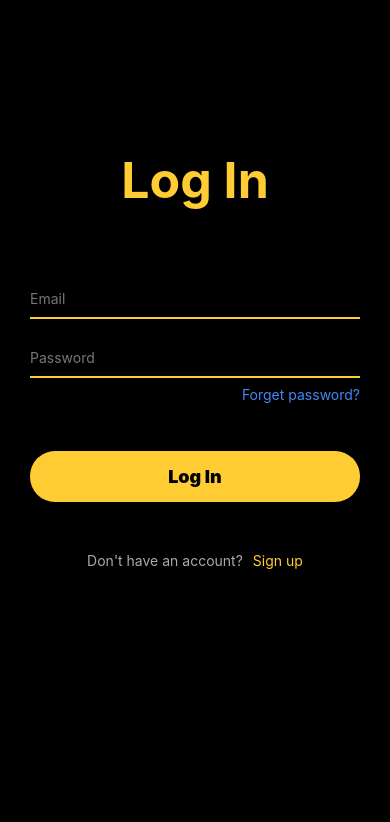
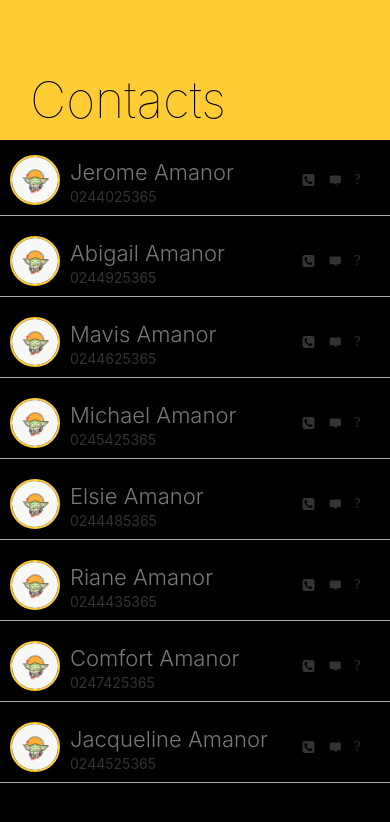
Before and after one commit to siawfish/mobileLoginScreen, a React Native app: screen / in a window 390 px wide. Shown: the top 822 px of the page. Built offline with nearby package versions, Linux system fonts and the light colour scheme.

Commit message:
Completed contacts screen

```diff
--- a/App.js
+++ b/App.js
@@ -1,98 +1,9 @@
 import React from 'react';
-import { StyleSheet, Text, View, ScrollView, TextInput, TouchableOpacity } from 'react-native';
+import LoginScreen from './LoginScreen'
+import ContactList from './ContactList'
 
 export default function App() {
   return (
-    <ScrollView style={styles.container} showsVerticalScrollIndicator={false}>
-      <View style={styles.titleContainer}>
-        <Text style={styles.title}>Log In</Text>
-      </View>
-
-      <View style={styles.formContainer} >
-        <View style={styles.input} >
-          <TextInput placeholder='Email' placeholderTextColor='#777'/>
-        </View>
-
-        <View style={styles.input} >
-          <TextInput placeholder='Password' placeholderTextColor='#777'/>
-        </View>
-
-        <Text style={styles.forgotPass}>Forget password?</Text>
-
-        <TouchableOpacity style={styles.button}>
-          <Text style={styles.buttonText}>Log In</Text>
-        </TouchableOpacity>
-      </View>
-
-      <View style={styles.signupContainer}>
-        <Text style={styles.signupText}>Don't have an account?</Text>
-        <Text style={styles.signupLink}>Sign up</Text>
-      </View>
-    </ScrollView>
+    <ContactList/>
   );
 }
-
-const styles = StyleSheet.create({
-  container: {
-    flex: 1,
-    backgroundColor: '#000',
-    paddingHorizontal: 30,
-    paddingVertical:150
-  },
-
-  titleContainer:{
-    alignSelf:'center',
-  },
-
-  title: {
-    color: '#ffcc33',
-    fontSize: 50,
-    fontWeight: '700',
-  },
-
-  formContainer: {
-    marginTop: 50,
-  },
-
-  input: {
-    marginTop:20,
-    borderBottomColor:'#ffcc33',
-    borderBottomWidth: 2,
-    paddingVertical:10
-  },
-
-  forgotPass: {
-    color: '#4287f5',
-    alignSelf: 'flex-end',
-    paddingVertical: 8
-  },
-
-  button: {
-    backgroundColor:'#ffcc33',
-    borderRadius: 25,
-    textAlign: 'center',
-    marginTop: 40
-  },
-
-  buttonText: {
-    paddingVertical: 15,
-    textAlign: 'center',
-    fontSize: 18,
-    fontWeight:'900'
-  },
-
-  signupContainer: {
-    alignSelf: 'center',
-    marginTop: 50,
-    flexDirection: 'row'
-  },
-
-  signupText: {
-    color: '#aaa'
-  },
-
-  signupLink: {
-    color: '#ffcc33',
-    marginLeft: 10
-  }
-});
--- /dev/null
+++ b/ContactList.js
@@ -0,0 +1,60 @@
+import React, { Component } from 'react'
+import { ScrollView, StyleSheet, FlatList, View, Text } from 'react-native'
+import Contact from './components/contact'
+
+export default class ContactList extends Component {
+    render() {
+        const contacts = [
+            {name:'Jerome Amanor', phone:'0244025365'},
+            {name:'Abigail Amanor', phone:'0244925365'},
+            {name:'Mavis Amanor', phone:'0244625365'},
+            {name:'Michael Amanor', phone:'0245425365'},
+            {name:'Elsie Amanor', phone:'0244485365'},
+            {name:'Riane Amanor', phone:'0244435365'},
+            {name:'Comfort Amanor', phone:'0247425365'},
+            {name:'Jacqueline Amanor', phone:'0244525365'},
+            {name:'Gerald Amanor', phone:'0244925365'}
+        ]
+        return (
+            <View style={styles.container}>
+                <View style={styles.titleContainer}>
+                    <Text style={styles.title}>Contacts</Text>
+                </View>
+                <ScrollView style={styles.listContainer} showsVerticalScrollIndicator>
+                    <FlatList
+                        data={contacts}
+                        renderItem={({item})=>{
+                            return <Contact name={item.name} phone={item.phone}/>
+                            }
+                        }
+                        keyExtractor={(item)=>item.phone}
+                    />
+                </ScrollView>
+            </View>
+        )
+    }
+}
+
+const styles = StyleSheet.create({
+    container: {
+        backgroundColor:'#000',
+        flex: 1,
+    },
+
+    title: {
+        color: '#000',
+        fontSize: 50,
+        fontWeight: '100',
+        height:110,
+        paddingVertical:70,
+        paddingHorizontal:30
+    },
+
+    titleContainer: {
+        backgroundColor: '#ffcc33'
+    },
+
+    listContainer: {
+        marginBottom:60,
+    }
+})
--- /dev/null
+++ b/LoginScreen.js
@@ -0,0 +1,101 @@
+import React, { Component } from 'react'
+import { StyleSheet, Text, View, ScrollView, TextInput, TouchableOpacity } from 'react-native';
+
+
+export default class LoginScreen extends Component {
+    render() {
+        return (
+            <ScrollView style={styles.container} showsVerticalScrollIndicator={false}>
+                <View style={styles.titleContainer}>
+                    <Text style={styles.title}>Log In</Text>
+                </View>
+
+                <View style={styles.formContainer} >
+                    <View style={styles.input} >
+                    <TextInput placeholder='Email' placeholderTextColor='#777'/>
+                    </View>
+
+                    <View style={styles.input} >
+                    <TextInput placeholder='Password' placeholderTextColor='#777'/>
+                    </View>
+
+                    <Text style={styles.forgotPass}>Forget password?</Text>
+
+                    <TouchableOpacity style={styles.button}>
+                    <Text style={styles.buttonText}>Log In</Text>
+                    </TouchableOpacity>
+                </View>
+
+                <View style={styles.signupContainer}>
+                    <Text style={styles.signupText}>Don't have an account?</Text>
+                    <Text style={styles.signupLink}>Sign up</Text>
+                </View>
+            </ScrollView>
+        )
+    }
+}
+
+const styles = StyleSheet.create({
+    container: {
+      flex: 1,
+      backgroundColor: '#000',
+      paddingHorizontal: 30,
+      paddingVertical:150
+    },
+
+    titleContainer:{
+      alignSelf:'center',
+    },
+
+    title: {
+      color: '#ffcc33',
+      fontSize: 50,
+      fontWeight: '700',
+    },
+
+    formContainer: {
+      marginTop: 50,
+    },
+
+    input: {
+      marginTop:20,
+      borderBottomColor:'#ffcc33',
+      borderBottomWidth: 2,
+      paddingVertical:10
+    },
+
+    forgotPass: {
+      color: '#4287f5',
+      alignSelf: 'flex-end',
+      paddingVertical: 8
+    },
+
+    button: {
+      backgroundColor:'#ffcc33',
+      borderRadius: 25,
+      textAlign: 'center',
+      marginTop: 40
+    },
+
+    buttonText: {
+      paddingVertical: 15,
+      textAlign: 'center',
+      fontSize: 18,
+      fontWeight:'900'
+    },
+
+    signupContainer: {
+      alignSelf: 'center',
+      marginTop: 50,
+      flexDirection: 'row'
+    },
+
+    signupText: {
+      color: '#aaa'
+    },
+
+    signupLink: {
+      color: '#ffcc33',
+      marginLeft: 10
+    }
+  });
--- /dev/null
+++ b/components/contact.js
@@ -0,0 +1,80 @@
+import React, { Component } from 'react'
+import { View, Image, Text, StyleSheet } from 'react-native'
+import { FontAwesome, Entypo, Ionicons } from '@expo/vector-icons';
+
+
+export default class Contact extends Component {
+    render() {
+        const { name, phone } = this.props
+        return (
+            <View style={styles.container}>
+                <Image style={styles.img} source={require('../assets/profile.jpg')}/>
+                <View style={styles.infoContainer}>
+                    <Text style={styles.name} numberOfLines={1}>{name}</Text>
+                    <Text style={styles.phone} >{phone}</Text>
+                </View>
+                <View style={styles.icon}>
+                    <FontAwesome
+                        name='phone-square'
+                        color='#333'
+                        size='20'
+                    />
+                </View>
+                <View style={styles.icon}>
+                    <Entypo
+                        name='message'
+                        color='#333'
+                        size='20'
+                    />
+                </View>
+                <View style={styles.icon}>
+                    <Ionicons
+                        name='ios-options'
+                        color='#333'
+                        size='20'
+                    />
+                </View>
+            </View>
+        )
+    }
+}
+
+const styles = StyleSheet.create({
+    container: {
+        flexDirection:'row',
+        marginVertical:5,
+        borderBottomWidth:0.5,
+        borderBottomColor:'#aaa',
+        paddingVertical:10,
+        alignItems: 'center',
+        paddingHorizontal:10
+    },
+
+    img: {
+        width:50,
+        height:50,
+        borderRadius:25,
+        borderColor:'#ffcc33',
+        borderWidth:2,
+        marginRight:10
+    },
+
+    infoContainer: {
+        flex: 9,
+    },
+
+    name: {
+        color:'#777',
+        fontWeight:'300',
+        paddingVertical:3,
+        fontSize:22
+    },
+
+    phone: {
+        color:'#333'
+    },
+
+    icon: {
+        flex:1
+    }
+})
```
Also changed, not shown: assets/profile.jpg (added).
